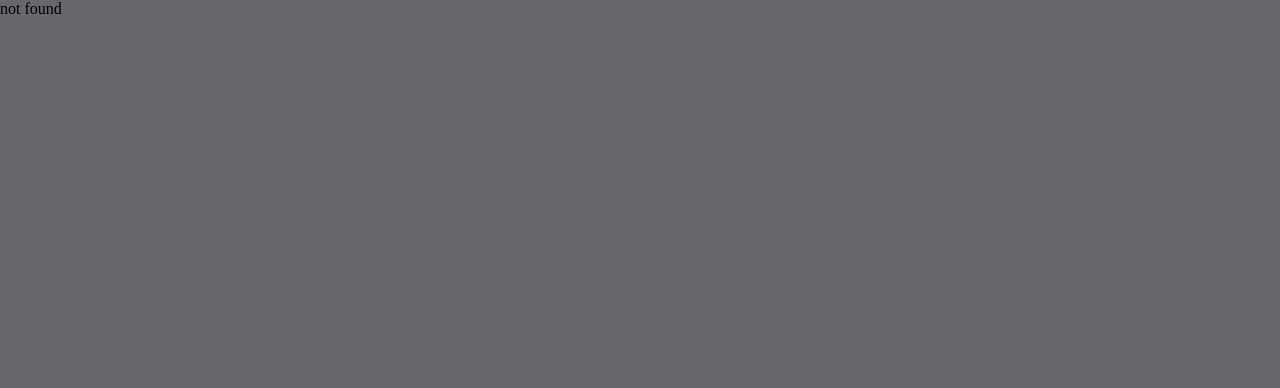
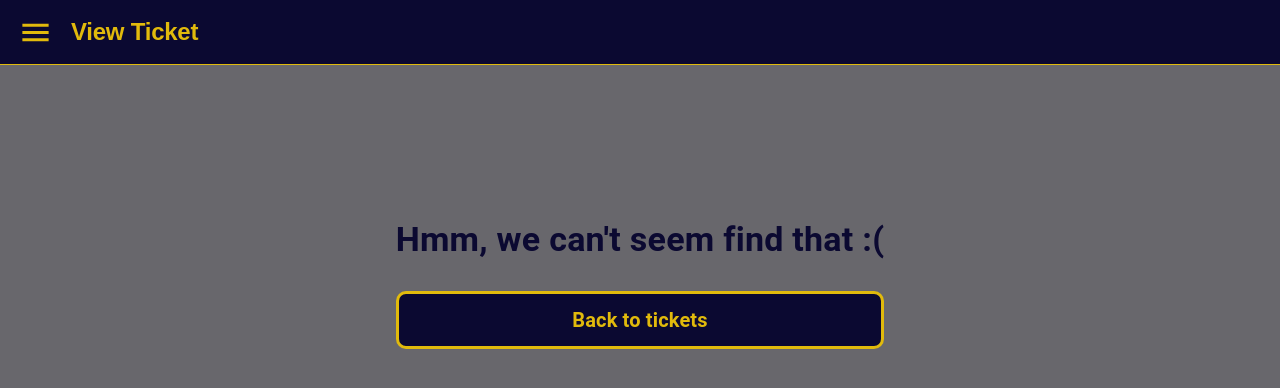
Before and after one commit to dylanp1212/gradTicketConnector, a Next.js app in the folder App/: page /view-ticket in a window 1280 px wide. Shown: the top 388 px of the page. Built offline with nearby package versions, Linux system fonts and the light colour scheme.

Commit message:
listing not found added

```diff
--- a/App/src/app/view-ticket/page.tsx
+++ b/App/src/app/view-ticket/page.tsx
@@ -8,6 +8,7 @@ import {useState, useEffect} from 'react';
 import {Listing} from '../../listing'
 import {getListingById} from '../../listing/actions'
 import ListingViewer from '../../components/listingViewer'
+import NotFound from '../../components/notFound'
 
 const uuidRegex = /^[0-9a-f]{8}-[0-9a-f]{4}-[0-9a-f]{4}-[0-9a-f]{4}-[0-9a-f]{12}$/i
 export default function Page() {
@@ -27,16 +28,13 @@ export default function Page() {
     void getListing();
   }, [id])
 
-  if (!id || !(uuidRegex.test(id))) {
-    return (<>not found</>)
-  }
   return (
     <>
       <Appbar title='View Ticket' />
       <Box sx={{p: '20px'}}>
-        {listing ? (<>
+        {listing && id && (uuidRegex.test(id)) ? (<>
           <ListingViewer listing={listing}/>
-        </>) : <>not found</>}
+        </>) : <NotFound />}
       </Box>
     </>
   )
--- /dev/null
+++ b/App/src/components/notFound.tsx
@@ -0,0 +1,27 @@
+'use-client'
+import Box from '@mui/material/Box';
+import Typography from '@mui/material/Typography';
+import {useRouter} from 'next/navigation';
+
+
+export default function NotFound() {
+  const router = useRouter();
+  return(
+    <Box sx={{display: 'flex', alignItems: 'center', justifyContent: 'center',
+      height: '50vh'}}>
+      <Box>
+        <Typography variant="h4" sx={{fontWeight: 'bold', color: '#0b0931'}}>
+          Hmm, we can't seem find that {':('}
+        </Typography>
+        <Box sx={{display: 'flex', justifyContent: 'center',
+          alignItems: 'center', bgcolor: '#0b0931', borderRadius: '10px',
+          p: '10px', border: '3px solid #e1ba0c', mt: '30px', cursor: 'pointer'}}
+          onClick={() => router.push('/tickets')}>
+          <Typography variant="h6" sx={{fontWeight: 'bold', color: '#e1ba0c'}}>
+            Back to tickets
+          </Typography>
+        </Box>
+      </Box>
+    </Box>
+  )
+}
```
